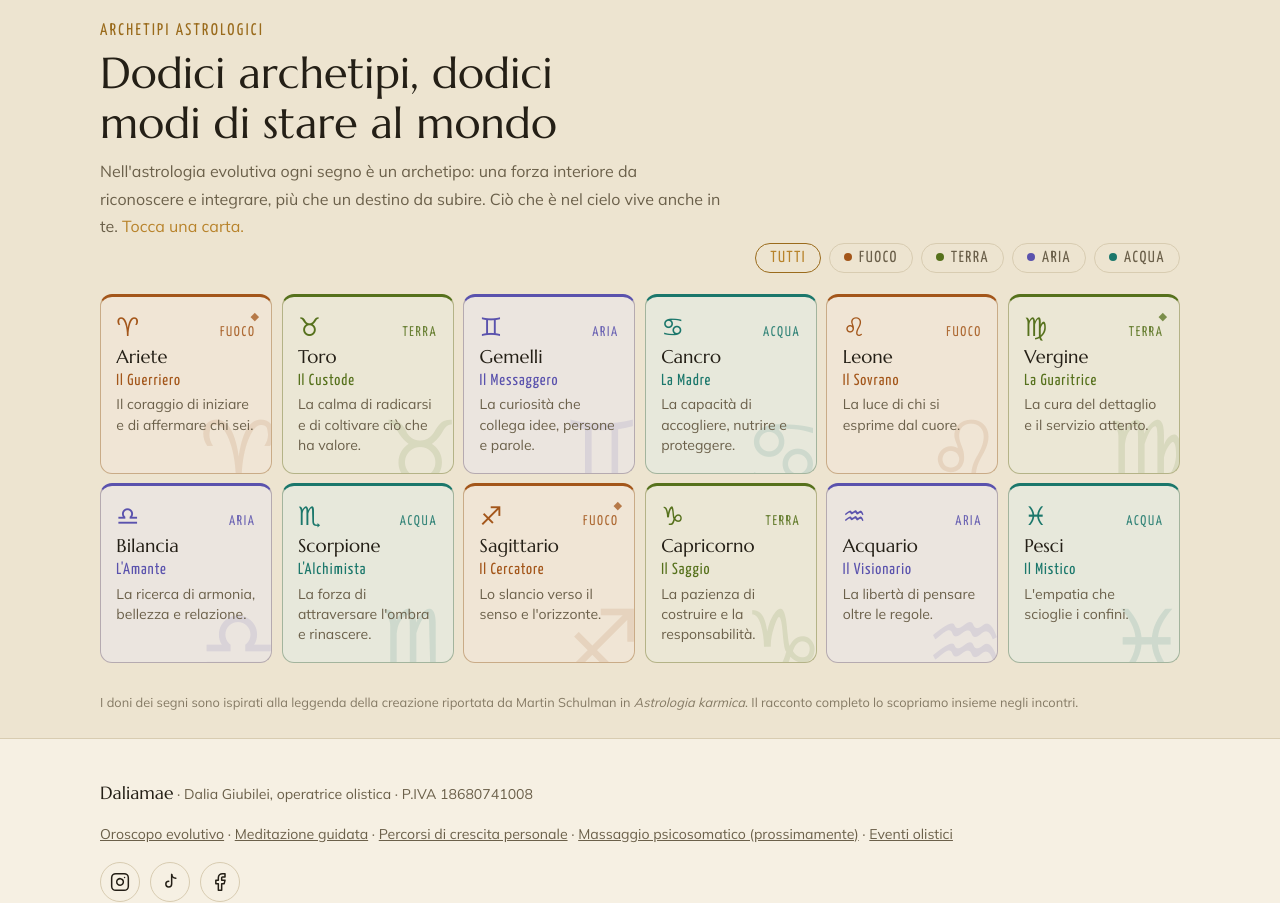
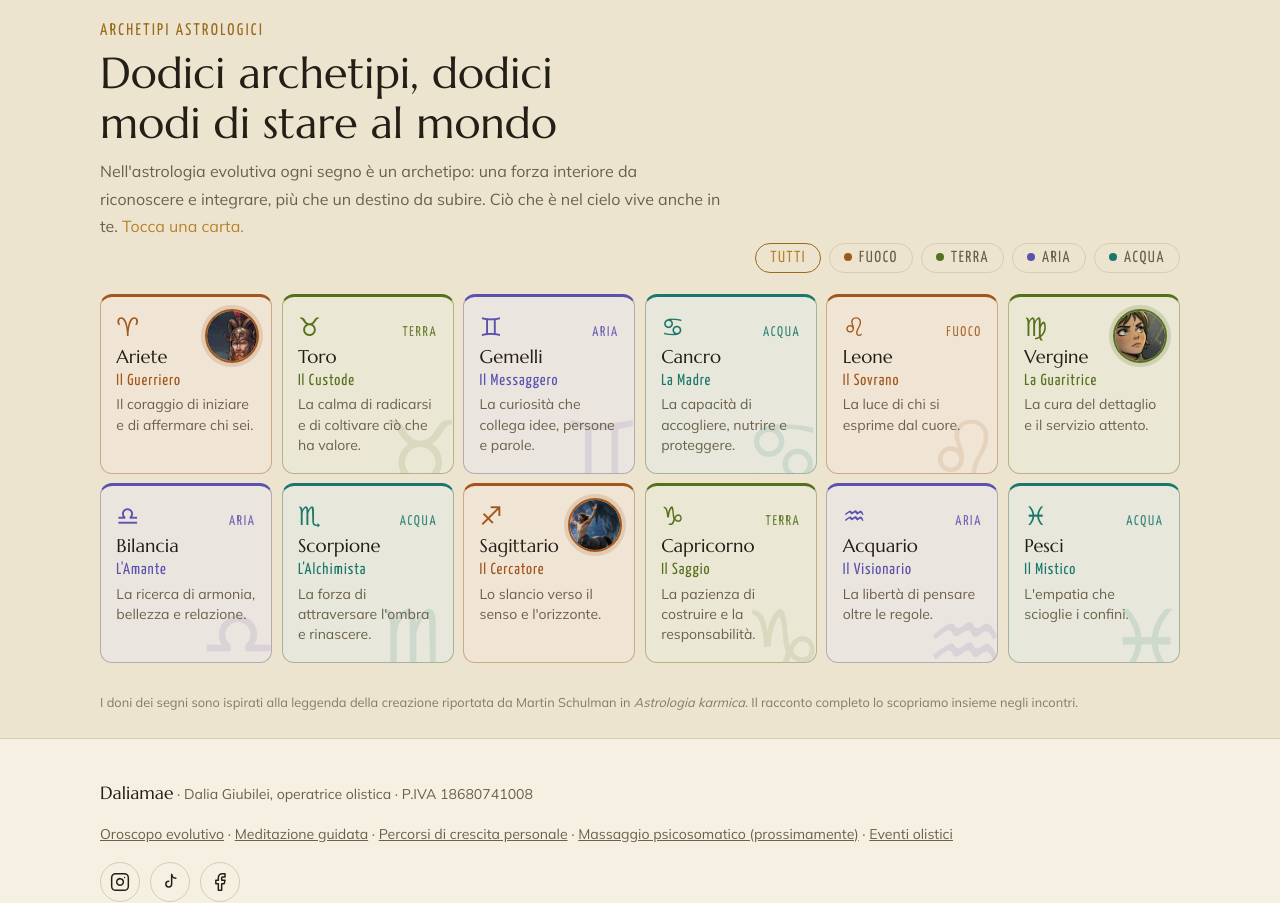
Before and after one commit to daliagiubilei-dot/mio-sito, a Flask app: page /archetipi-astrologici in a window 1280 px wide. Shown: the part 66-969 px from the top of the page. Run offline with Flask 3, Linux system fonts and the light colour scheme; data comes from the database, SQL or seed files in the repository.

Commit message:
Archetipi: faccetta tonda del personaggio sulle carte (Ariete, Vergine, Sagittario)
Co-Authored-By: Claude Opus 5.5 <noreply@anthropic.com>
Claude-Session: https://claude.ai/code/session_01VGd4vD4PDTMTdincueyyTV

```diff
--- a/app.py
+++ b/app.py
@@ -200,6 +200,8 @@ def create_app():
         out = {"img": asset(m["img"]), "alt": m.get("alt", "")}
         if m.get("video") and os.path.isfile(os.path.join(app.static_folder, m["video"])):
             out["video"] = asset(m["video"])
+        if m.get("face") and os.path.isfile(os.path.join(app.static_folder, m["face"])):
+            out["face"] = asset(m["face"])
         return out
 
     @app.route("/archetipi-astrologici")
--- a/content.py
+++ b/content.py
@@ -92,11 +92,11 @@ SIGN_DEEP = {
 }
 
 # Immagini e video degli archetipi (in static/): compaiono in alto nella carta aperta.
-# "img" = immagine; "video" = video breve senza audio che parte da solo (con "img" come copertina).
+# "face" = faccetta tonda sulla carta chiusa; "img" = immagine; "video" = video breve senza audio che parte da solo (con "img" come copertina).
 SIGN_MEDIA = {
-    "Ariete": {"img": "img/archetipi/ariete.jpg", "alt": "Illustrazione dell'Ariete come guerriero con lancia e scudo, accanto a un ariete"},
-    "Vergine": {"img": "img/archetipi/vergine.jpg", "alt": "Illustrazione della Vergine: una giovane donna nel suo studio, tra libri e semi, sotto la costellazione"},
-    "Sagittario": {"img": "img/archetipi/sagittario.jpg", "video": "video/archetipi/sagittario.mp4", "alt": "Video: un centauro in un lago di montagna sotto la luna piena, tra cristalli verdi"},
+    "Ariete": {"face": "img/archetipi/ariete-volto.jpg", "img": "img/archetipi/ariete.jpg", "alt": "Illustrazione dell'Ariete come guerriero con lancia e scudo, accanto a un ariete"},
+    "Vergine": {"face": "img/archetipi/vergine-volto.jpg", "img": "img/archetipi/vergine.jpg", "alt": "Illustrazione della Vergine: una giovane donna nel suo studio, tra libri e semi, sotto la costellazione"},
+    "Sagittario": {"face": "img/archetipi/sagittario-volto.jpg", "img": "img/archetipi/sagittario.jpg", "video": "video/archetipi/sagittario.mp4", "alt": "Video: un centauro in un lago di montagna sotto la luna piena, tra cristalli verdi"},
 }
 
 # Gli elementi: come si presentano quando si filtrano le carte
--- a/static/css/style.css
+++ b/static/css/style.css
@@ -889,3 +889,15 @@ small.soon{font-size:.7em}
   .ad-card.has-m .ad-media{grid-column:1;grid-row:1 / span 20;margin:-30px 0 -22px;aspect-ratio:auto;min-height:100%}
   .ad-card.has-m .ad-media::after{inset:0 0 0 auto;width:30%;height:auto;background:linear-gradient(90deg,transparent,color-mix(in srgb,var(--elc) 9%,var(--bg)))}
 }
+/* faccetta del personaggio sulla carta chiusa: in alto a destra, l'elemento si sposta accanto al simbolo */
+#p-archetipi .sign .face{position:absolute;right:12px;top:12px;width:54px;aspect-ratio:1;border-radius:50%;overflow:hidden;
+  border:2px solid var(--elc);box-shadow:0 0 0 4px color-mix(in srgb,var(--elc) 18%,transparent);transition:transform .35s ease,box-shadow .35s}
+#p-archetipi .sign .face img{width:100%;height:100%;object-fit:cover;display:block}
+#p-archetipi .sign.with-face .wm{display:none}
+#p-archetipi .sign.with-face .top{justify-content:flex-start;gap:10px}
+#p-archetipi .sign.with-face .nm{padding-right:60px}
+@media (min-width:761px){#p-archetipi .sign.with-face .el{display:none}}
+#p-archetipi .sign:hover .face,#p-archetipi .sign:focus-visible .face{transform:scale(1.12) rotate(-4deg);box-shadow:0 0 0 6px color-mix(in srgb,var(--elc) 28%,transparent)}
+@media (max-width:760px){#p-archetipi .sign .face{width:46px;right:10px;top:12px}#p-archetipi .sign.with-face .nm{padding-right:0}
+  #p-archetipi .sign.with-face .top{padding-right:52px}}
+@media (prefers-reduced-motion:reduce){#p-archetipi .sign:hover .face{transform:none}}
--- a/templates/archetipi.html
+++ b/templates/archetipi.html
@@ -18,13 +18,13 @@
       </div>
     </div>
     <div class="zodiac" id="zodiac">
-      {% for s in signs %}<button type="button" class="sign el-{{ el_slug[s.element] }}" data-el="{{ s.element }}" data-i="{{ loop.index0 }}" aria-haspopup="dialog">
+      {% for s in signs %}<button type="button" class="sign el-{{ el_slug[s.element] }}{% if s.media and s.media.face %} with-face{% endif %}" data-el="{{ s.element }}" data-i="{{ loop.index0 }}" aria-haspopup="dialog">
         <span class="wm" aria-hidden="true">{{ s.symbol }}</span>
         <span class="top"><span class="sym" aria-hidden="true">{{ s.symbol }}</span><span class="el">{{ s.element }}</span></span>
         <span class="nm">{{ s.name }}</span>
         <span class="arc">{{ s.archetype }}</span>
         <span class="txt">{{ s.text }}</span>
-        {% if s.media %}<span class="has-media" aria-hidden="true">{% if s.media.video %}▶{% else %}◆{% endif %}</span>{% endif %}
+        {% if s.media and s.media.face %}<span class="face" aria-hidden="true"><img src="{{ s.media.face }}" alt="" loading="lazy" width="120" height="120"></span>{% endif %}
       </button>
       {% endfor %}
     </div>
```
Also changed, not shown: static/img/archetipi/ariete-volto.jpg (added), static/img/archetipi/sagittario-volto.jpg (added), static/img/archetipi/sagittario.jpg, static/img/archetipi/vergine-volto.jpg (added).
